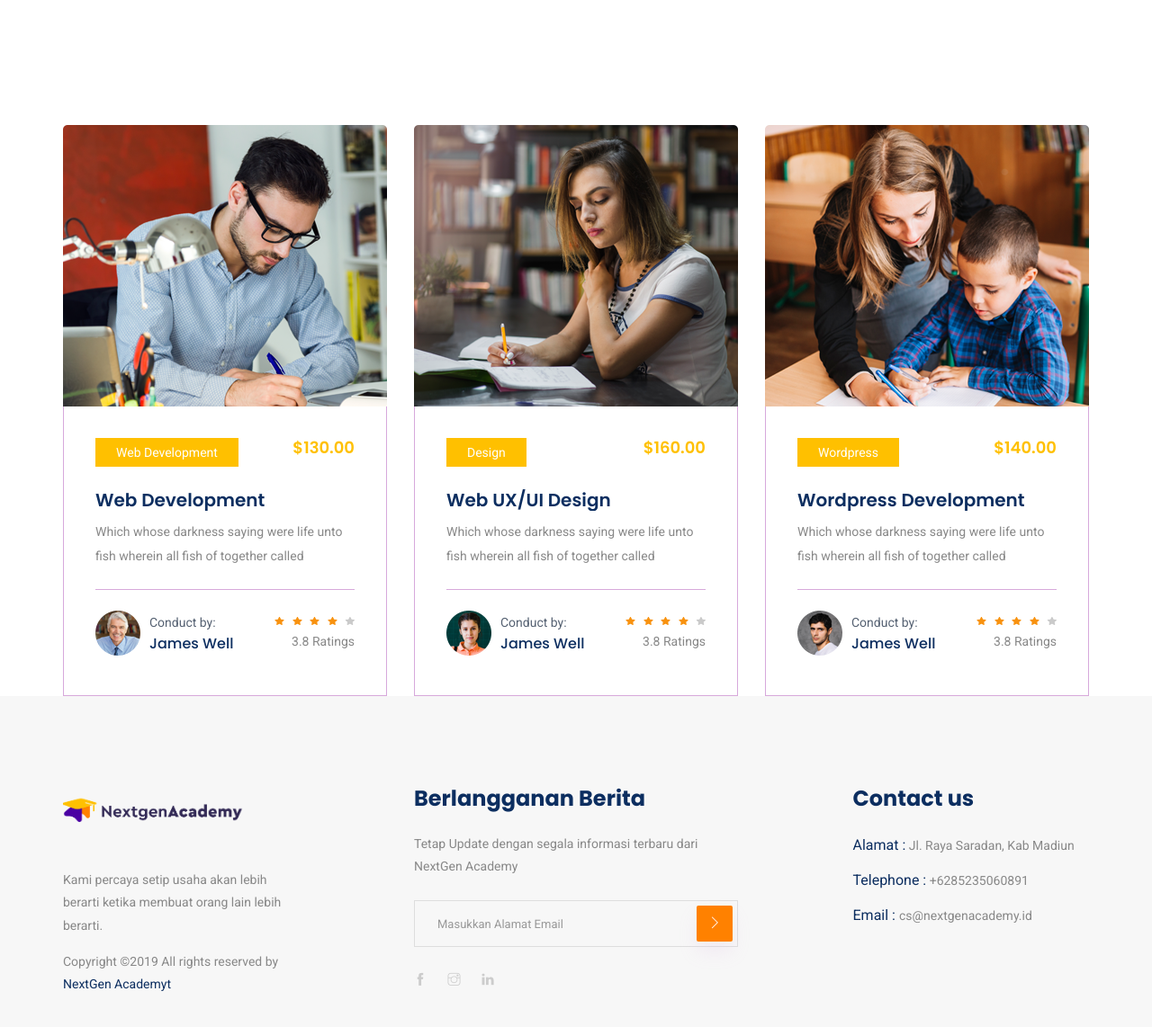
After one commit to digilapss/nextgenacademy, a CodeIgniter app: page /database/index.php/course/member in a window 1280 px wide. The commit adds this page. Shown: the part 475-1617 px from the top of the page at 90% size. Run offline with CodeIgniter, Linux system fonts and the light colour scheme; data that the repository does not hold is empty.

Commit message:
apply course done

```diff
--- a/application/controllers/Admin.php
+++ b/application/controllers/Admin.php
@@ -50,7 +50,8 @@ class Admin extends CI_Controller {
     }
 
     public function sv_course(){
-        echo '';
+		echo '';
+
     }
 
 
--- a/application/controllers/Course.php
+++ b/application/controllers/Course.php
@@ -26,14 +26,23 @@ class Course extends CI_Controller {
 
 		$this->load->model('Login');
 		$this->load->model('CourseModel');
+		$this->load->model('ClassModel');
+		$this->load->model('ScheduleModel');
 		$this->load->model('PaymentModel');
-
 		$this->load->library('session');
 
         ini_set('display_error','off');
         error_reporting(0);
 
-    }
+	}
+
+	public function member(){
+
+		$this->load->view('side/header');
+		$this->load->view('course_member', $data);
+		$this->load->view('side/footer');
+
+	}
 
     public function detail(){
     	$page_index = substr($_SERVER[ "REQUEST_URI" ], strrpos($_SERVER[ "REQUEST_URI" ], '/') + 1);
@@ -57,6 +66,28 @@ class Course extends CI_Controller {
 				$data['course_start_time'] = $row_course_detail->start_time ;
 				$data['course_finish_time'] = $row_course_detail->finish_time ;
 				$data['course_index_course'] = $row_course_detail->index_course ;
+				$data['course_schedule_id'] = $row_course_detail->schedule_id ;
+
+			}
+
+			$account_id = $this->session->userdata('account_id');
+			if(!$this->session->userdata('account_id')){
+
+				$data['member_apply'] = 0 ;
+
+			} else {
+
+				$ck_applycourse = $this->ClassModel->ck_apply_course($data['course_schedule_id'], $account_id );
+
+				if($ck_applycourse->num_rows() > 0){
+
+					$data['member_apply'] = 1 ;
+
+				} else {
+
+					$data['member_apply'] = 0 ;
+
+				}
 
 			}
 
@@ -95,54 +126,67 @@ class Course extends CI_Controller {
 
 				foreach($one_course->result() as $row_course_detail){
 
-					$data['course_title'] = $row_course_detail->title ;
-					$data['course_name_pemateri'] = $row_course_detail->name ;
-					$data['course_kategori'] = $row_course_detail->course_category_name ;
-					$data['course_objective'] = $row_course_detail->objective ;
-					$data['course_preview'] = $row_course_detail->preview ;
-					$data['course_fee'] = $row_course_detail->fee ;
-					$data['course_quota'] = $row_course_detail->quota ;
-					$data['course_start_time'] = $row_course_detail->start_time ;
-					$data['course_finish_time'] = $row_course_detail->finish_time ;
-					$data['course_index_course'] = $row_course_detail->index_course ;
-					$data['course_schedule_id'] = $row_course_detail->schedule_id ;
+					$data_course = array(
+						'course_id' => $row_course_detail->course_id ,
+						'course_name_pemateri' => $row_course_detail->name ,
+						'course_fee;' => $row_course_detail->fee ,
+						'course_quota' => $row_course_detail->quota ,
+						'course_index_course' => $row_course_detail->index_course ,
+						'course_schedule_id' => $row_course_detail->schedule_id ,
+
+					) ;
+
 
 				}
+
+				$payment_data = array(
+
+					'payment_id' => '',
+					'gateway_id' => 0,
+					'status' => 1,
+					'payment_evidence' => '',
+					'create_time' => date('Y-m-d H:i:s'),
+					'update_time' => date('Y-m-d H:i:s'),
+					'create_by' => $data_course['course_id'],
+					'ip_address' => $_SERVER["REMOTE_ADDR"],
+
+				);
+
+				$payment_id = $this->PaymentModel->add_payment($payment_data);
 
 				$apply_course_data = array(
 
 					'class_id' => '',
-					'schedule_id' => $course_schedule_id,
+					'schedule_id' => $data_course['course_schedule_id'],
 					'account_id' => $this->session->userdata('account_id'),
-					'payment_id' => 1,
+					'payment_id' => $payment_id,
 					'create_time' => date('Y-m-d H:i:s'),
 					'update_time' => date('Y-m-d H:i:s'),
-					'update_by' => $course_nama_pemateri,
-					'status' => 1,
+					'update_by' => $data_course['course_name_pemateri'],
+					'status' => $data_course['course_fee'] === 0 ? 1 : 2 ,
 					'ip_address' => $_SERVER["REMOTE_ADDR"],
 				);
 
-				$data = array(
+				$this->ClassModel->add_class($apply_course_data);
 
-					'payment_id' => '',
-					'gateway_id' => '',
-					'status' => 1,
-					'payment_evidence' => '',
-					'create_time' => date('Y-m-d H:i:s'),
-					'update_time' => date('Y-m-d H:i:s'),
-					'create_by' => $course_nama_pemateri,
-					'ip_address' => $_SERVER["REMOTE_ADDR"],
+				if(!$this->db->affected_rows()){
 
-				);
+					redirect(base_url().'course/detail/'.$index_course);
 
-				$payment = $this->PaymentModel->add_payment($data);
-				echo $payment ;
+				} else {
 
-				// $this->CourseModel->apply_course($apply_course_data);
+					$this->ScheduleModel->course_min_slot($data_course['course_id']);
 
-				// if(!$this->db->affected_rows()){
+					if(!$this->db->affected_rows()){
 
-				// }
+						redirect(base_url().'course/detail/'.$index_course);
+
+					} else {
+
+						redirect(base_url().'course/member');
+					}
+
+				}
 
 
 			}
@@ -158,7 +202,7 @@ class Course extends CI_Controller {
 		} else {
 
 			if(!$this->session->userdata('account_id')){
-				show_404();
+				redirect(base_url().'apply_course/'.$index_course);
 			}
 
 			$data['index_course'] = $index_course ;
--- a/application/models/CourseModel.php
+++ b/application/models/CourseModel.php
@@ -33,9 +33,15 @@ class CourseModel extends CI_Model {
         $this->db->limit($limit);
         return $this->db->get();
 
+    }
 
+    public function course_min_slot($course_id){
+        $this->db->set('slot', 'slot - 1');
+        $this->db->where('course_id', $ourse_id);
+        $this->db->update('course');
 
     }
 
 
+
 }
--- a/application/models/PaymentModel.php
+++ b/application/models/PaymentModel.php
@@ -4,7 +4,8 @@ class PaymentModel extends CI_Model {
 
     public function add_payment($data){
 
-        return $this->db->insert('payment',$data);
+        $this->db->insert('payment',$data);
+        return $this->db->insert_id();
 
     }
 
--- /dev/null
+++ b/application/models/ScheduleModel.php
@@ -0,0 +1,14 @@
+<?php if (!defined('BASEPATH')) exit('No direct script access allowed');
+
+class ScheduleModel extends CI_Model {
+
+    public function course_min_slot($course_id){
+
+        $this->db->set('quota', 'quota - 1' , FALSE);
+        $this->db->where('course_id', $course_id);
+        $this->db->update('schedule');
+
+    }
+
+
+}
--- /dev/null
+++ b/application/views/course_member.php
@@ -0,0 +1,122 @@
+
+	<!-- breadcrumb start-->
+    <section class="breadcrumb breadcrumb_bg">
+        <div class="container">
+            <div class="row">
+                <div class="col-lg-12">
+                    <div class="breadcrumb_iner text-center">
+                        <div class="breadcrumb_iner_item">
+                            <p>Course</p>
+							<h2><?php echo $this->session->userdata('name') ?></h2>
+                            <a href="<?php echo base_url() ?>course/all" class="btn_4" >
+                                <i class="fa"></i> Apply Course
+                            </a>
+                        </div>
+                    </div>
+                </div>
+            </div>
+        </div>
+    </section>
+
+    <section class="special_cource padding_top">
+        <div class="container">
+
+            <div class="row">
+
+                <div class="col-sm-6 col-lg-4">
+                    <div class="single_special_cource">
+                        <a href="">
+                            <img src="<?php echo base_url() ?>asset/img/special_cource_1.png" class="special_img" alt="">
+                            </a><div class="special_cource_text"><a href="">
+                                </a><a href="course-details.html" class="btn_4">Web Development</a>
+                                <h4>$130.00</h4>
+                                <a href="course-details.html"><h3>Web Development</h3></a>
+                                <p>Which whose darkness saying were life unto fish wherein all fish of together called</p>
+                                <div class="author_info">
+                                    <div class="author_img">
+                                        <img src="img/author/author_1.png" alt="">
+                                        <div class="author_info_text">
+                                            <p>Conduct by:</p>
+                                            <h5><a href="#">James Well</a></h5>
+                                        </div>
+                                    </div>
+                                    <div class="author_rating">
+                                        <div class="rating">
+                                            <a href="#"><img src="img/icon/color_star.svg" alt=""></a>
+                                            <a href="#"><img src="img/icon/color_star.svg" alt=""></a>
+                                            <a href="#"><img src="img/icon/color_star.svg" alt=""></a>
+                                            <a href="#"><img src="img/icon/color_star.svg" alt=""></a>
+                                            <a href="#"><img src="img/icon/star.svg" alt=""></a>
+                                        </div>
+                                        <p>3.8 Ratings</p>
+                                    </div>
+                                </div>
+                            </div>
+
+                    </div>
+                </div>
+                <div class="col-sm-6 col-lg-4">
+                    <div class="single_special_cource">
+                        <img src="<?php echo base_url() ?>asset/img/special_cource_2.png" class="special_img" alt="">
+                        <div class="special_cource_text">
+                            <a href="course-details.html" class="btn_4">design</a>
+                            <h4>$160.00</h4>
+                            <a href="course-details.html"> <h3>Web UX/UI Design </h3></a>
+                            <p>Which whose darkness saying were life unto fish wherein all fish of together called</p>
+                            <div class="author_info">
+                                <div class="author_img">
+                                    <img src="img/author/author_2.png" alt="">
+                                    <div class="author_info_text">
+                                        <p>Conduct by:</p>
+                                        <h5><a href="#">James Well</a></h5>
+                                    </div>
+                                </div>
+                                <div class="author_rating">
+                                    <div class="rating">
+                                        <a href="#"><img src="img/icon/color_star.svg" alt=""></a>
+                                        <a href="#"><img src="img/icon/color_star.svg" alt=""></a>
+                                        <a href="#"><img src="img/icon/color_star.svg" alt=""></a>
+                                        <a href="#"><img src="img/icon/color_star.svg" alt=""></a>
+                                        <a href="#"><img src="img/icon/star.svg" alt=""></a>
+                                    </div>
+                                    <p>3.8 Ratings</p>
+                                </div>
+                            </div>
+                        </div>
+
+                    </div>
+                </div>
+                <div class="col-sm-6 col-lg-4">
+                    <div class="single_special_cource">
+                        <img src="<?php echo base_url() ?>asset/img/special_cource_3.png" class="special_img" alt="">
+                        <div class="special_cource_text">
+                            <a href="course-details.html" class="btn_4">Wordpress</a>
+                            <h4>$140.00</h4>
+                            <a href="course-details.html">  <h3>Wordpress Development</h3> </a>
+                            <p>Which whose darkness saying were life unto fish wherein all fish of together called</p>
+                            <div class="author_info">
+                                <div class="author_img">
+                                    <img src="img/author/author_3.png" alt="">
+                                    <div class="author_info_text">
+                                        <p>Conduct by:</p>
+                                        <h5><a href="#">James Well</a></h5>
+                                    </div>
+                                </div>
+                                <div class="author_rating">
+                                    <div class="rating">
+                                        <a href="#"><img src="img/icon/color_star.svg" alt=""></a>
+                                        <a href="#"><img src="img/icon/color_star.svg" alt=""></a>
+                                        <a href="#"><img src="img/icon/color_star.svg" alt=""></a>
+                                        <a href="#"><img src="img/icon/color_star.svg" alt=""></a>
+                                        <a href="#"><img src="img/icon/star.svg" alt=""></a>
+                                    </div>
+                                    <p>3.8 Ratings</p>
+                                </div>
+                            </div>
+                        </div>
+
+                    </div>
+                </div>
+            </div>
+        </div>
+    </section>
--- a/application/views/side/header.php
+++ b/application/views/side/header.php
@@ -97,6 +97,8 @@
                                         <?php
                                             if($this->session->userdata('role') === 2 ){
                                                 echo '<a class="dropdown-item" href="'.base_url().'admin/course">Course</a>';
+                                            } else {
+                                                echo '<a class="dropdown-item" href="'.base_url().'course/member">My Course</a>' ;
                                             }
                                         ?>
                                         <a class="dropdown-item" href="<?php echo base_url() ?>user/profile">Profile</a>
```
Also changed, not shown: application/controllers/User.php (+7 -0 lines), application/models/ClassModel.php (+5 -29 lines), application/views/course_detail.php (+7 -11 lines).
